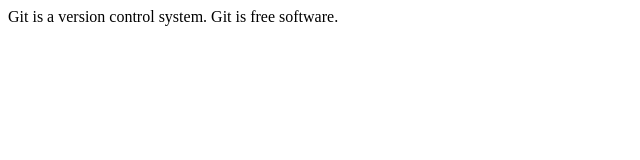
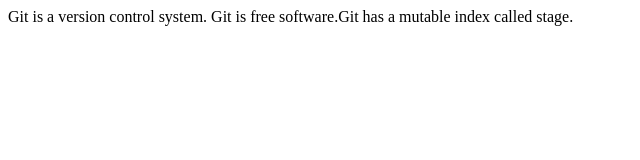
Before and after one commit to yu-mingrui/git-test, a plain HTML site: page index.html in a window 1280 px wide. Shown: the whole page, without its empty margins (0-640 px from the left). Drawn offline with Linux system fonts and the light colour scheme.

Commit message:
git stash

```diff
--- a/index.html
+++ b/index.html
@@ -6,6 +6,6 @@
 </head>
 <body>
   <div>Git is a version control system.
-Git is free software.</div>
+Git is free software.Git has a mutable index called stage.</div>
 </body>
 </html>
```
